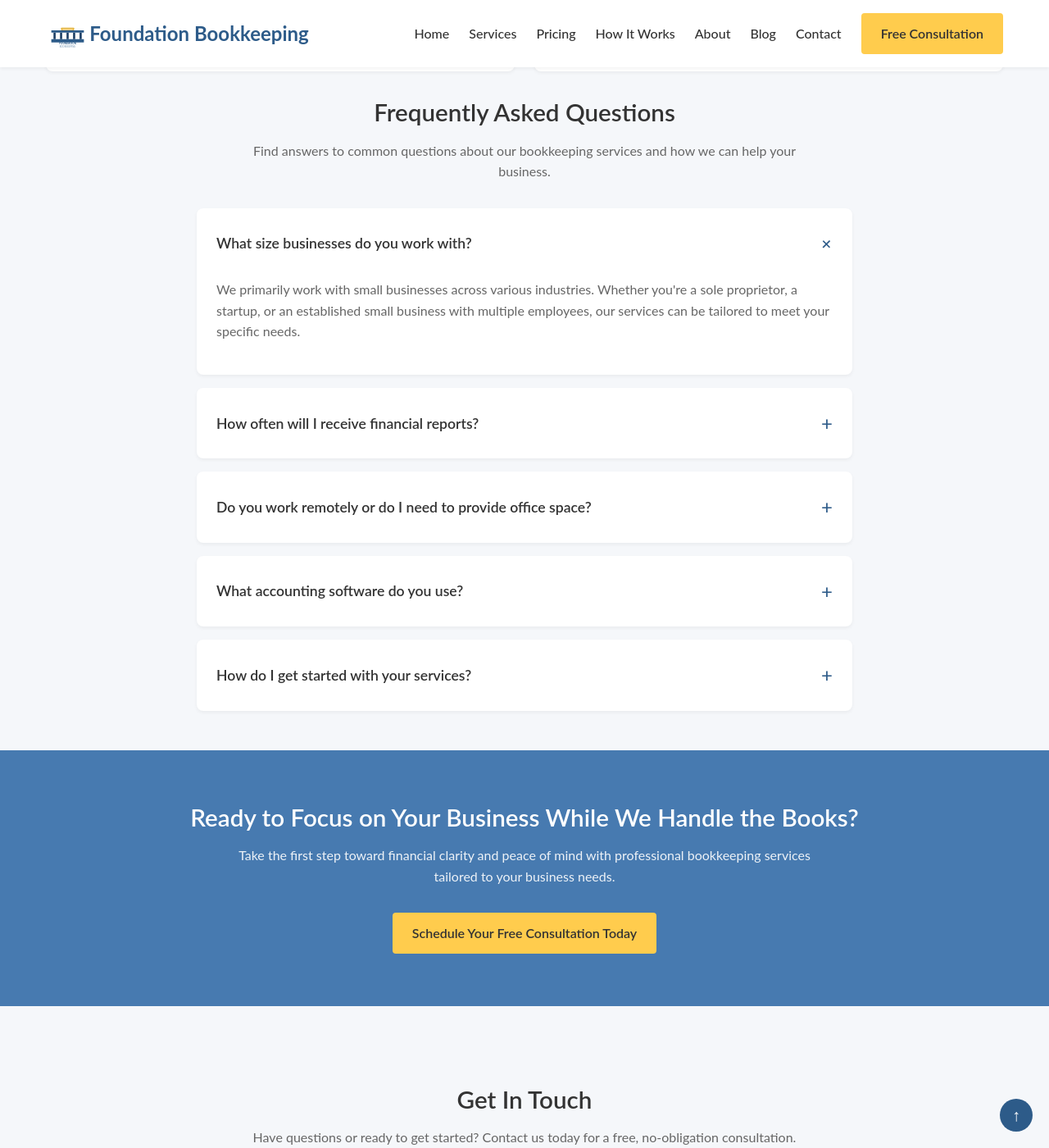
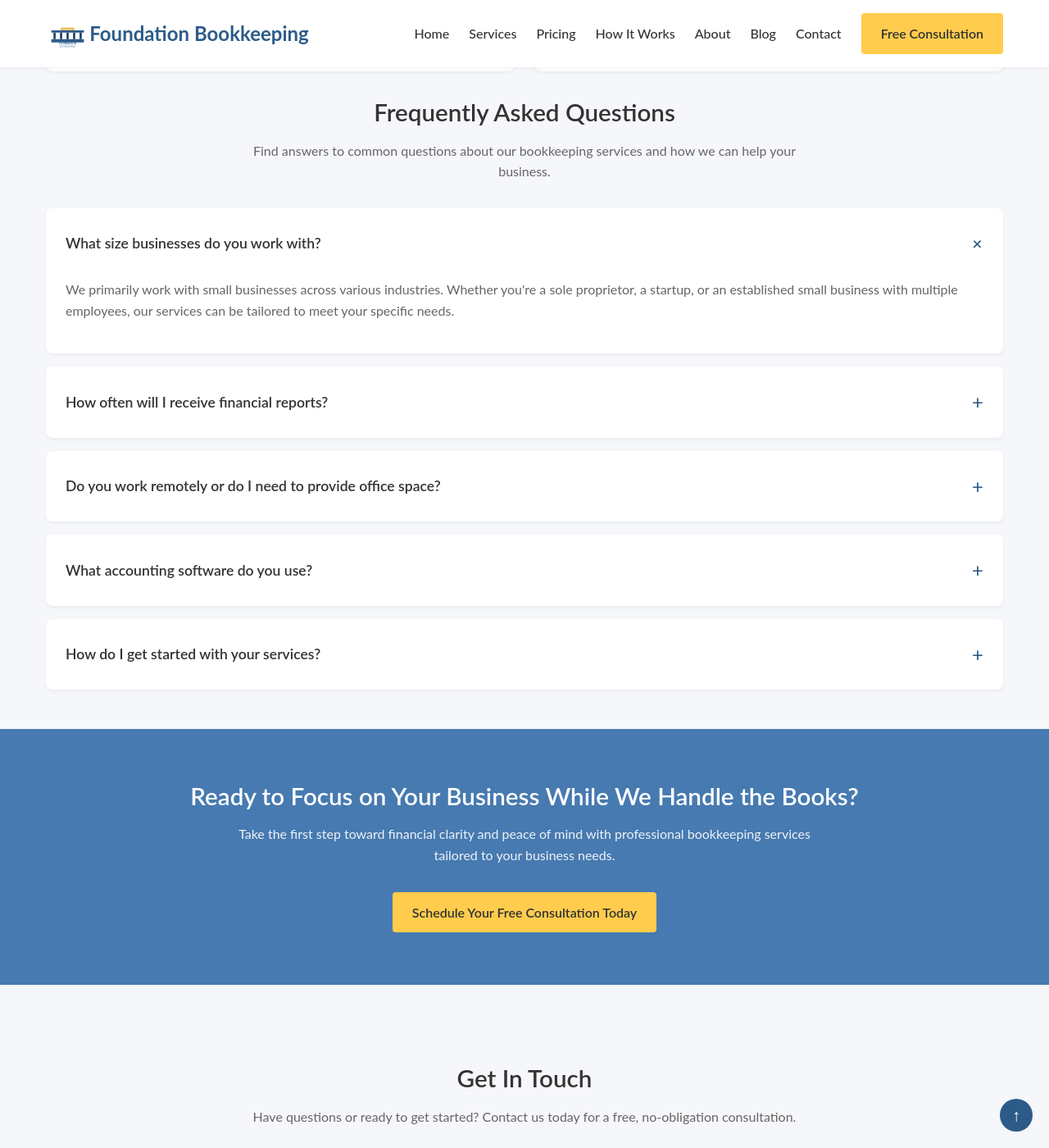
Before and after one commit to jcampbell9724/jcampbell-bookkeeping, a Jekyll site: the page built from index.html, in a window 1280 px wide and 1400 px high, scrolled down 2117 px. Shown: the whole window at 82% size. Built offline with Jekyll 4.4.1, drawn with Linux system fonts in a browser that asks for light colours.

Commit message:
section changes

```diff
--- a/css/styles.css
+++ b/css/styles.css
@@ -806,11 +806,6 @@ footer {
 }
 
 /* ===== FAQ SECTION ===== */
-.faq-section {
-    max-width: 800px;
-    margin: 0 auto;
-}
-
 .faq-item {
     background-color: var(--card-bg);
     border-radius: var(--radius-md);
--- a/index.html
+++ b/index.html
@@ -179,7 +179,6 @@ keywords: bookkeeping, small business accounting, tax preparation, financial ser
         <h2>Frequently Asked Questions</h2>
         <p>Find answers to common questions about our bookkeeping services and how we can help your business.</p>
     </div>
-    <div class="faq-section">
     <div class="faq-item">
         <div class="faq-question">
             <h3>What size businesses do you work with?</h3>
@@ -218,7 +217,6 @@ keywords: bookkeeping, small business accounting, tax preparation, financial ser
         </div>
         <div class="faq-answer">
             <p>Getting started is easy! Simply contact us for a free consultation. We'll discuss your needs, answer your questions, and develop a customized plan for your business. Once you're ready to proceed, we'll guide you through our simple onboarding process.</p>
-            </div>
         </div>
     </div>
 </section>
```
Lines whose indentation alone changed are shown as unchanged.
